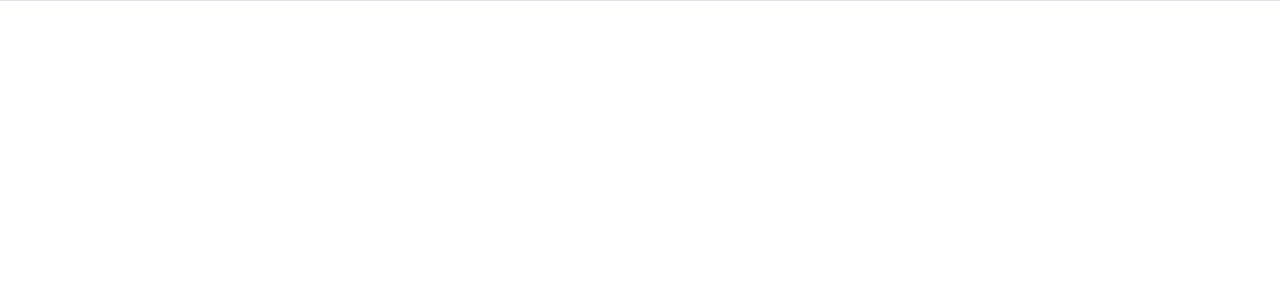
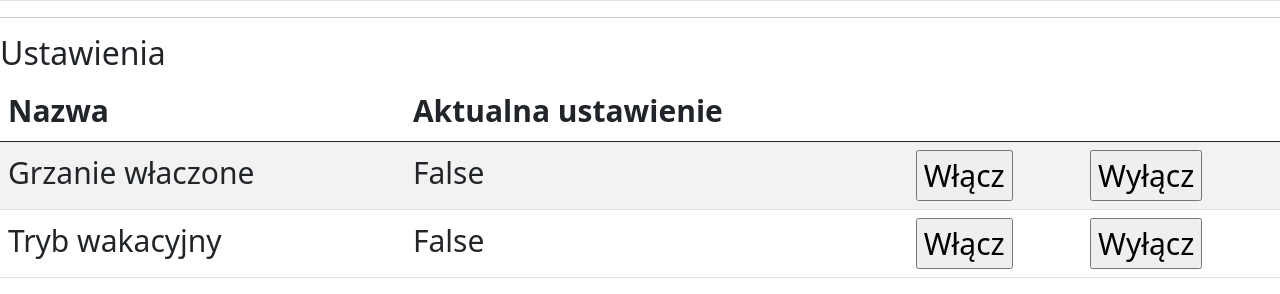
Before and after one commit to macmik/my-ufh, a Flask app: page / in a window 1280 px wide. Shown: the part 960-1254 px from the top of the page. Before the commit the page ends 961 px from the top, so only its background shows below. Run offline with Flask 3, Linux system fonts and the light colour scheme.

Commit message:
Add buttons for no heating and vacations

```diff
--- a/my_ufh.py
+++ b/my_ufh.py
@@ -5,7 +5,7 @@
 from pathlib import Path
 from threading import Event
 
-from flask import Flask, render_template, jsonify
+from flask import Flask, render_template, jsonify, redirect, url_for
 
 from zone.zone import Zone
 from zone.controller import ZoneController
@@ -89,9 +89,13 @@
             })
         except Exception as e:
             logging.error(e)
-
+    settings = {
+        'heating_enabled': app.heating_supervisor.get_user_heating_enabled(),
+        'vacation_enabled': app.settings_worker.get_vacation_enabled(),
+    }
     return render_template('index.html',
-                           locations=state)
+                           locations=state,
+                           settings=settings)
 
 
 @app.route('/heating_data')
@@ -108,25 +112,25 @@
 @app.route('/enable_heating')
 def enable_heating():
     app.heating_supervisor.user_start_heating()
-    return 'ok'
+    return redirect('/')
 
 
 @app.route('/disable_heating')
 def disable_heating():
     app.heating_supervisor.user_stop_heating()
-    return 'ok'
+    return redirect('/')
 
 
 @app.route('/set_vacation_settings')
 def set_vacation_settings():
     app.settings_worker.set_vacation_settings()
-    return 'ok'
+    return redirect('/')
 
 
 @app.route('/set_standard_settings')
 def set_standard_settings():
     app.settings_worker.set_standard_settings()
-    return 'ok'
+    return redirect('/')
 
 
 @app.route('/get_status')
--- a/templates/index.html
+++ b/templates/index.html
@@ -2,7 +2,7 @@
 
 {% block content %}
   <hr>
-  <table id="data" class="table table-striped">
+  <table id="heating-data" class="table table-striped">
     <thead>
       <tr>
         <th>Nazwa</th>
@@ -26,4 +26,28 @@
       {% endfor %}
     </tbody>
   </table>
+  <hr>
+  <h2>Ustawienia</h2>
+  <table id="settings" class="table table-striped">
+    <thead>
+        <th>Nazwa</th>
+        <th>Aktualna ustawienie</th>
+        <th></th>
+        <th></th>
+    </thead>
+    <tbody>
+      <tr>
+        <td>Grzanie właczone</td>
+        <td>{{ settings.heating_enabled }}</td>
+        <td><form method="get" action="/enable_heating"><input type="submit" name="enable_heating" value="Włącz"></form></td>
+        <td><form method="get" action="/disable_heating"><input type="submit" name="disable_heating" value="Wyłącz"></form></td>
+      </tr>
+      <tr>
+        <td>Tryb wakacyjny</td>
+        <td>{{ settings.vacation_enabled }}</td>
+        <td><form method="get" action="/set_vacation_settings"><input type="submit" name="enable_vacation" value="Włącz"></form></td>
+        <td><form method="get" action="/set_standard_settings"><input type="submit" name="disable_vacation" value="Wyłącz"></form></td>
+      </tr>
+    </tbody>
+  </table>
 {% endblock %}
```
Also changed, not shown: 1 other file.
